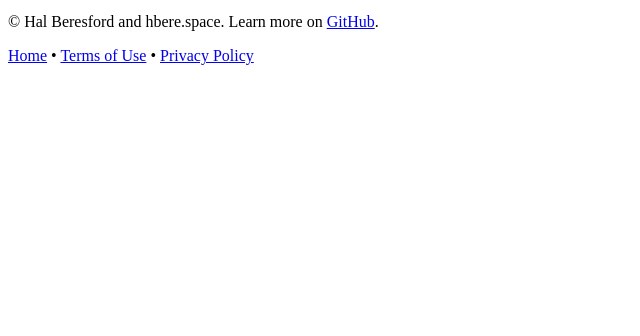
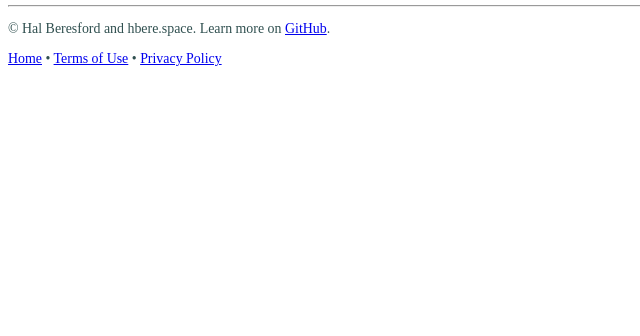
Before and after one commit to hbere/cat-clicker, a plain HTML site: page index.html in a window 1280 px wide. Shown: the part 464-800 px from the top of the page, without its empty margins (0-640 px from the left). Drawn offline with Linux system fonts and the light colour scheme.

Commit message:
Updates footer style

```diff
--- a/css/style.css
+++ b/css/style.css
@@ -22,3 +22,11 @@ img {
 .hideAdminArea {
   display: none;
 }
+
+.font-small {
+  font-size: 0.87em;
+}
+
+.subtle {
+  color: darkslategray;
+}
--- a/index.html
+++ b/index.html
@@ -35,6 +35,7 @@
                 <button id='cancelButton' type='button'>Cancel</button>
             </form>
         </div>
+        <hr>
         <div class="subtle font-small">
             <p> ©
                 <span id="thisYear"></span> Hal Beresford and hbere.space. Learn more on
```
